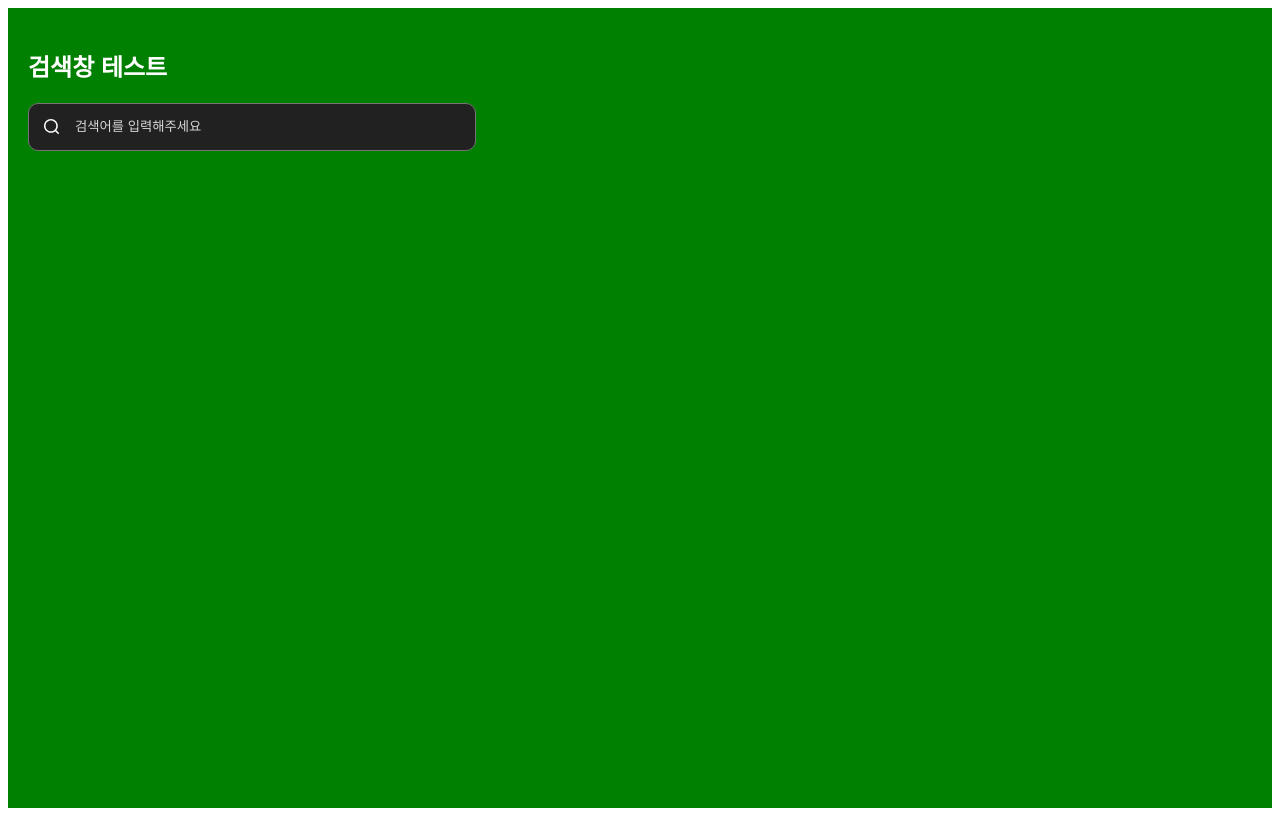
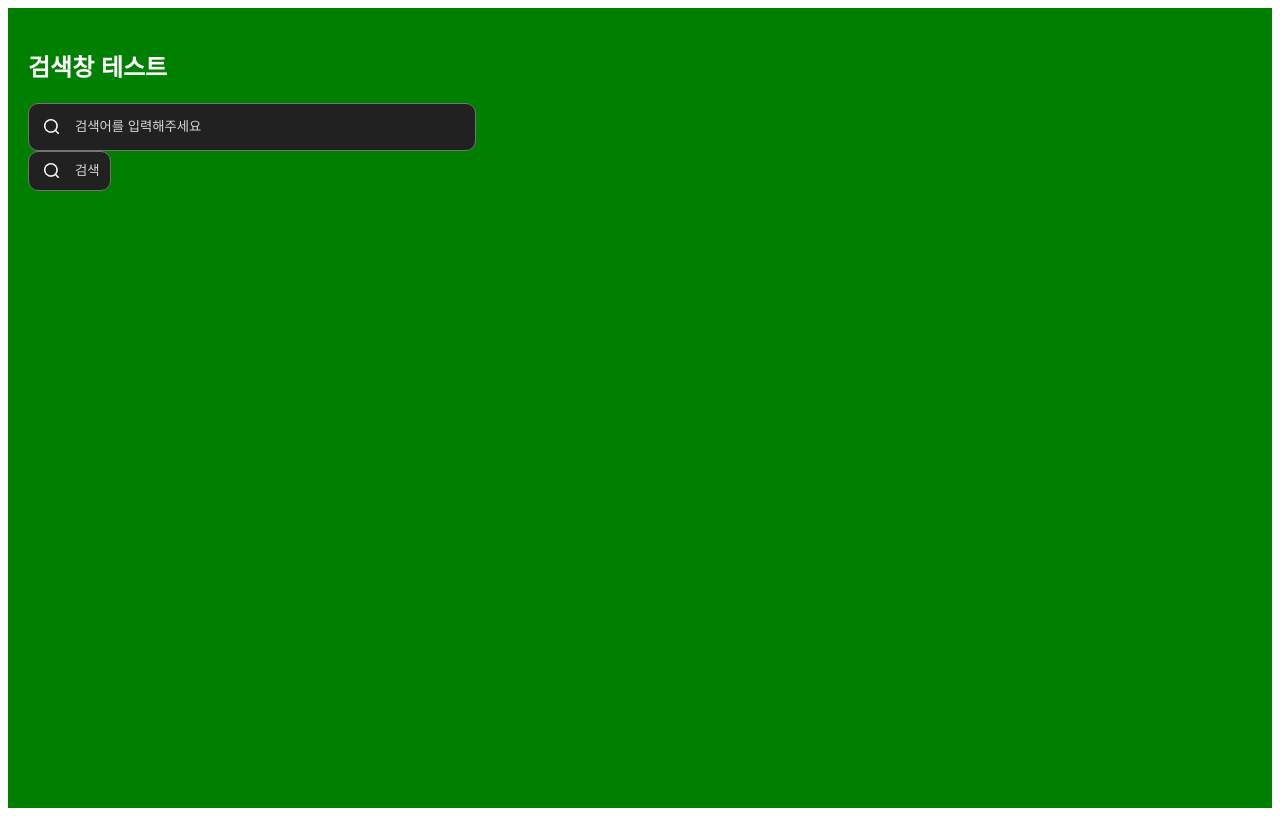
Before and after one commit to charlieko123/ViewMyStartup, a React (Create React App) app in the folder vms_fe/: page / in a window 1280 px wide. Built offline with nearby package versions, Linux system fonts and the light colour scheme; a web font is replaced by a local one.

Commit message:
:art:[Style] SearchBarSmall.css 생성

```diff
--- a/vms_fe/src/components/SearchBarSmall.js
+++ b/vms_fe/src/components/SearchBarSmall.js
@@ -1,4 +1,5 @@
 import searchIcon from "../assets/images/ic_search.svg";
+import styles from "./SearchBarSmall.module.css";
 
 const SearchBarSmall = ({ value, onChange }) => {
   return (
--- /dev/null
+++ b/vms_fe/src/components/SearchBarSmall.module.css
@@ -0,0 +1,28 @@
+.searchBar {
+  position: relative;
+  /*크기 조절*/
+  width: 83px;
+  height: 40px;
+}
+.searchInput {
+  width: 100%;
+  height: 100%;
+  background-color: var(--black-300);
+  color: var(--gray-100);
+  border: 1px solid var(--gray-200);
+  border-radius: 10px;
+  text-indent: 12px;
+  &::placeholder {
+    color: var(--gray-100);
+    padding-left: 32px;
+  }
+}
+.searchIcon {
+  position: absolute;
+  left: 12px;
+  top: 50%;
+  transform: translate(0, -50%);
+}
+.searchIconActive {
+  display: none;
+}
--- a/vms_fe/src/pages/temp.js
+++ b/vms_fe/src/pages/temp.js
@@ -1,5 +1,6 @@
 import React, { useState } from "react";
 import SearchBar from "../components/SearchBar.js";
+import SearchBarSmall from "../components/SearchBarSmall.js";
 
 const SearchTest = () => {
   const [searchQuery, setSearchQuery] = useState("");
@@ -26,6 +27,7 @@ const SearchTest = () => {
         onChange={handleSearchChange}
         onClear={handleClearSearch}
       />
+      <SearchBarSmall value={searchQuery} onChange={handleSearchChange} />
       {searchQuery && (
         <p style={{ color: "white", marginTop: "20px" }}>
           입력된 검색어: {searchQuery}
```
